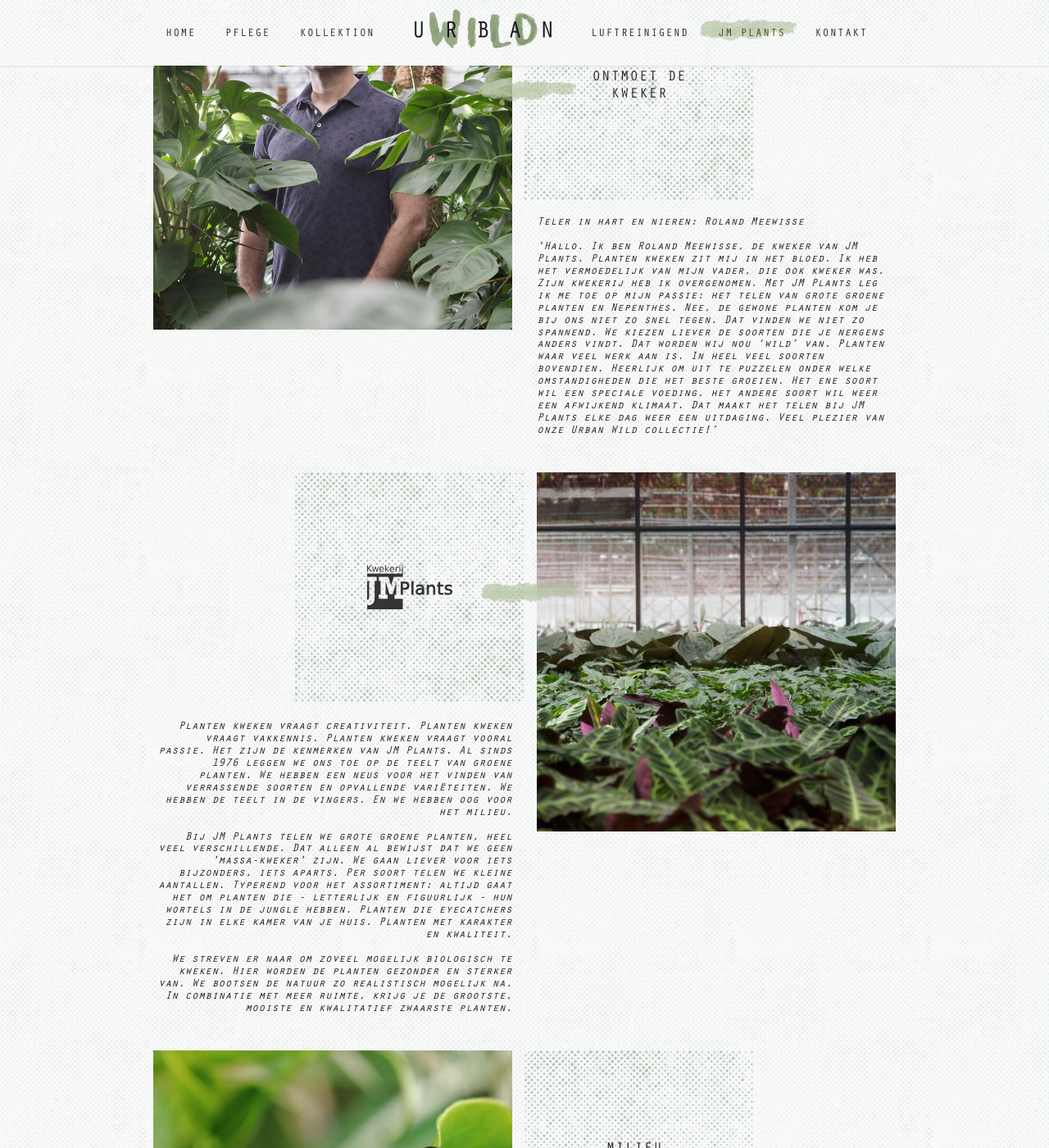
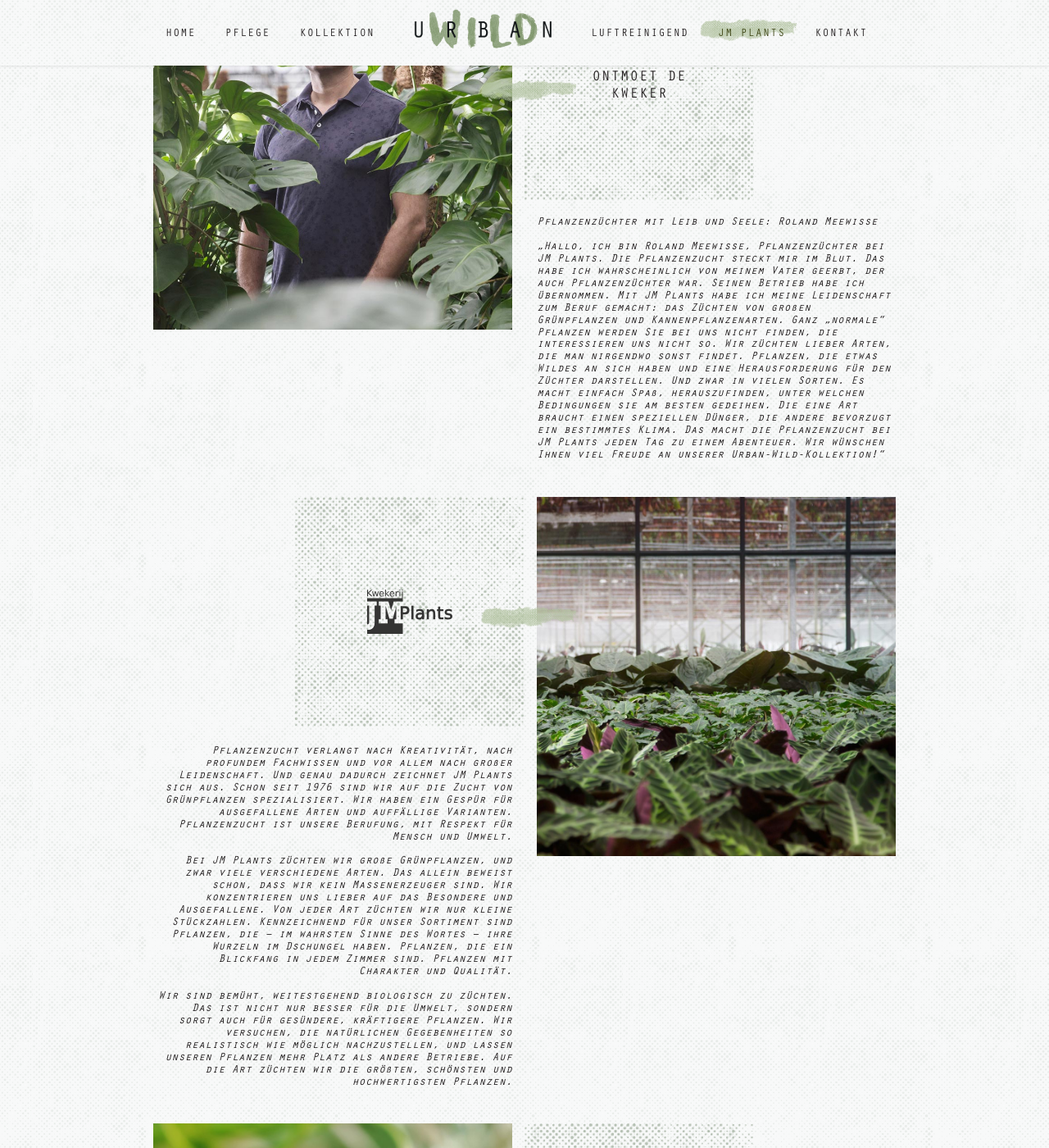
Before and after one commit to jhvanderschee/urbanwild_de, a Jekyll site: the page built from jmplants/index.md, in a window 1280 px wide and 1400 px high, scrolled down 595 px. Shown: the whole window at 82% size. Built offline with Jekyll 4.4.1, drawn with Linux system fonts in a browser that asks for light colours; some of the changed text lies outside the part shown.

Commit message:
Updated '_layouts/jmplants.html' via CloudCannon

```diff
--- a/_layouts/jmplants.html
+++ b/_layouts/jmplants.html
@@ -21,8 +21,8 @@
                 <h1 class="editable">ONTMOET DE<br />KWEKER</h1>
                 </div></div></div>
 
-                <h3 class="visible-xs visible-sm editable">Ontmoet de kweker</h3>
-                <div style="margin-top: 18px;" class="italic editable"><p><em></em></p><p>Teler in hart en nieren: Roland Meewisse</p><p>'Hallo. Ik ben Roland Meewisse, de kweker van JM Plants. Planten kweken zit mij in het bloed. Ik heb het vermoedelijk van mijn vader, die ook kweker was. Zijn kwekerij heb ik overgenomen. Met JM Plants leg ik me toe op mijn passie: het telen van grote groene planten en Nepenthes. Nee, de gewone planten kom je bij ons niet zo snel tegen. Dat vinden we niet zo spannend. We kiezen liever de soorten die je nergens anders vindt. Dat worden wij nou &lsquo;wild&rsquo; van. Planten waar veel werk aan is. In heel veel soorten bovendien. Heerlijk om uit te puzzelen onder welke omstandigheden die het beste groeien. Het ene soort wil een speciale voeding, het andere soort wil weer een afwijkend klimaat. Dat maakt het telen bij JM Plants elke dag weer een uitdaging. Veel plezier van onze Urban Wild collectie!&rsquo;</p></div>
+                <h3 class="visible-xs visible-sm editable">DER Z&Uuml;CHTER STELLT SICH VOR</h3>
+                <div style="margin-top: 18px;" class="italic editable"><p><em></em></p><p>Pflanzenz&uuml;chter mit Leib und Seele: Roland Meewisse</p><p>&bdquo;Hallo, ich bin Roland Meewisse, Pflanzenz&uuml;chter bei JM Plants. Die Pflanzenzucht steckt mir im Blut. Das habe ich wahrscheinlich von meinem Vater geerbt, der auch Pflanzenz&uuml;chter war. Seinen Betrieb habe ich &uuml;bernommen. Mit JM Plants habe ich meine Leidenschaft zum Beruf gemacht: das Z&uuml;chten von gro&szlig;en Gr&uuml;npflanzen und Kannenpflanzenarten. Ganz &bdquo;normale&ldquo; Pflanzen werden Sie bei uns nicht finden, die interessieren uns nicht so. Wir z&uuml;chten lieber Arten, die man nirgendwo sonst findet. Pflanzen, die etwas Wildes an sich haben und eine Herausforderung f&uuml;r den Z&uuml;chter darstellen. Und zwar in vielen Sorten. Es macht einfach Spa&szlig;, herauszufinden, unter welchen Bedingungen sie am besten gedeihen. Die eine Art braucht einen speziellen D&uuml;nger, die andere bevorzugt ein bestimmtes Klima. Das macht die Pflanzenzucht bei JM Plants jeden Tag zu einem Abenteuer. Wir w&uuml;nschen Ihnen viel Freude an unserer Urban-Wild-Kollektion!&ldquo;</p></div>
 
             </div>
           </div>
@@ -45,7 +45,7 @@
                 </div></div></div>
 
                 <h3 class="visible-xs visible-sm editable">JM Plants,&nbsp;<strong>de kwekerij achter Urban Wild</strong></h3>
-                <div style="margin-top: 18px;" class="italic editable"><p><em></em></p><p>Planten kweken vraagt creativiteit. Planten kweken vraagt vakkennis. Planten kweken vraagt vooral passie. Het zijn de kenmerken van JM Plants. Al sinds 1976 leggen we ons toe op de teelt van groene planten. We hebben een neus voor het vinden van verrassende soorten en opvallende vari&euml;teiten. We hebben de teelt in de vingers. En we hebben oog voor het milieu.</p><p>Bij JM Plants telen we grote groene planten, heel veel verschillende. Dat alleen al bewijst dat we geen 'massa-kweker' zijn. We gaan liever voor iets bijzonders, iets aparts. Per soort telen we kleine aantallen. Typerend voor het assortiment: altijd gaat het om planten die - letterlijk en figuurlijk - hun wortels in de jungle hebben. Planten die eyecatchers zijn in elke kamer van je huis. Planten met karakter en kwaliteit.</p><p>We streven er naar om zoveel mogelijk biologisch te kweken. Hier worden de planten gezonder en sterker van. We bootsen de natuur zo realistisch mogelijk na. In combinatie met meer ruimte, krijg je de grootste, mooiste en kwalitatief zwaarste planten.</p><p><em></em></p></div>
+                <div style="margin-top: 18px;" class="italic editable"><p><em></em></p><p>Pflanzenzucht verlangt nach Kreativit&auml;t, nach profundem Fachwissen und vor allem nach gro&szlig;er Leidenschaft. Und genau dadurch zeichnet JM Plants sich aus. Schon seit 1976 sind wir auf die Zucht von Gr&uuml;npflanzen spezialisiert. Wir haben ein Gesp&uuml;r f&uuml;r ausgefallene Arten und auff&auml;llige Varianten. Pflanzenzucht ist unsere Berufung, mit Respekt f&uuml;r Mensch und Umwelt.</p><p>Bei JM Plants z&uuml;chten wir gro&szlig;e Gr&uuml;npflanzen, und zwar viele verschiedene Arten. Das allein beweist schon, dass wir kein Massenerzeuger sind. Wir konzentrieren uns lieber auf das Besondere und Ausgefallene. Von jeder Art z&uuml;chten wir nur kleine St&uuml;ckzahlen. Kennzeichnend f&uuml;r unser Sortiment sind Pflanzen, die &ndash; im wahrsten Sinne des Wortes &ndash; ihre Wurzeln im Dschungel haben. Pflanzen, die ein Blickfang in jedem Zimmer sind. Pflanzen mit Charakter und Qualit&auml;t.</p><p>Wir sind bem&uuml;ht, weitestgehend biologisch zu z&uuml;chten. Das ist nicht nur besser f&uuml;r die Umwelt, sondern sorgt auch f&uuml;r ges&uuml;ndere, kr&auml;ftigere Pflanzen. Wir versuchen, die nat&uuml;rlichen Gegebenheiten so realistisch wie m&ouml;glich nachzustellen, und lassen unseren Pflanzen mehr Platz als andere Betriebe. Auf die Art z&uuml;chten wir die gr&ouml;&szlig;ten, sch&ouml;nsten und hochwertigsten Pflanzen.</p><p><em></em></p></div>
 
             </div>
         </div>
@@ -66,8 +66,8 @@
                 <h3 class="editable">MILIEU-<br />VRIENDELIJK<br />TELEN</h3>
                 </div></div></div>
 
-                <h3 class="visible-xs visible-sm editable">Milieuvriendelijk telen</h3>
-                <div style="margin-top: 18px;" class="italic editable"><p><em></em></p><p>Planten kweken begint met een goede kennis van de natuur. En dan blijkt ineens dat het niet altijd nodig is om ziekten en plagen met chemische middelen te bestrijden. Tegenwoordig zijn er veel alternatieven op natuurlijke of biologische basis. Zo teelt JM Plants.</p><p>We gaan er vanuit dat er voor alle problemen een oplossing is die al in de natuur aanwezig is. Oplossingen, die in de meeste gevallen voldoende zijn om ziekten en plagen de kop in te drukken. Dat heeft ons het MPS-A keurmerk opgeleverd, een keurmerk dat uitsluitend is voorbehouden aan kwekerijen die werken volgens strenge milieuregels.</p></div>
+                <h3 class="visible-xs visible-sm editable">UMWELTFREUNDLICHE PFLANZENZUCHT</h3>
+                <div style="margin-top: 18px;" class="italic editable"><p><em></em></p><p>Die Zucht von Gr&uuml;npflanzen beginnt bei einer guten Kenntnis von der Natur. Und als Naturkenner wei&szlig; man, dass eine chemische Bek&auml;mpfung von Krankheiten und Sch&auml;dlingen nicht immer notwendig ist. Heutzutage gibt es viele nat&uuml;rliche und biologische Alternativen. Auf diese setzt JM Plants.</p><p>Wir sind der &Uuml;berzeugung, dass die Natur f&uuml;r jedes Problem eine L&ouml;sung parat h&auml;lt, die den Krankheits- oder Sch&auml;dlingsbefall in den meisten F&auml;llen schonend beseitigt. Mit dieser Philosophie haben wir das MPS-A-G&uuml;tesiegel errungen, das nur Pflanzenzuchtbetrieben verliehen wird, die nach strengen Umweltstandards arbeiten.</p></div>
 
             </div>
           </div>
```
